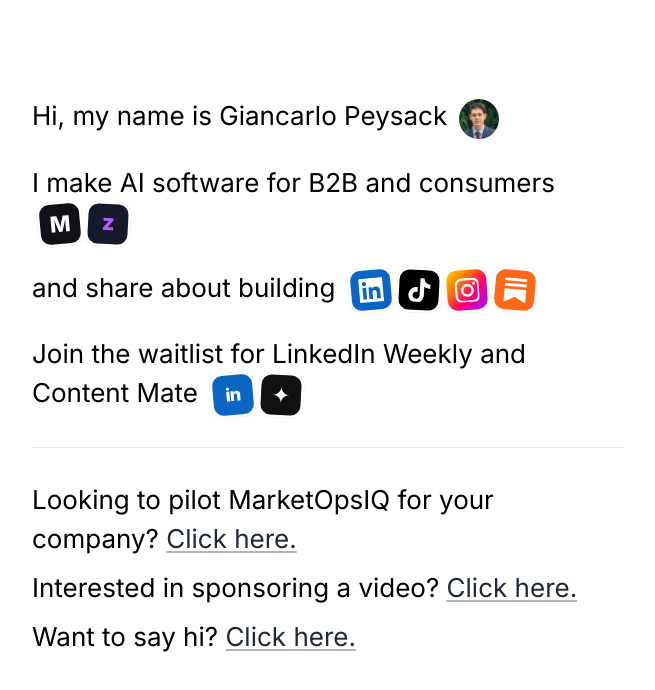
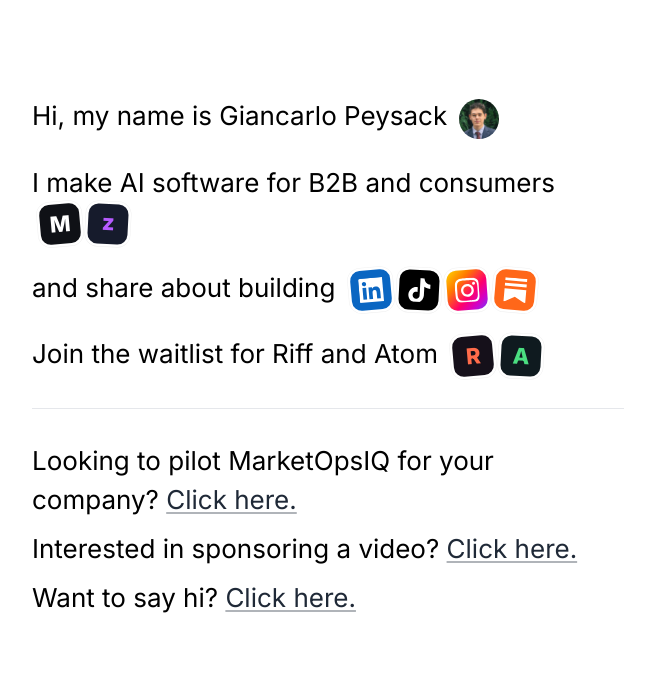
Before and after one commit to GiancarloPeysack/giancarlopeysack-com, a Next.js app: page / in a window 1280 px wide. Shown: the top 690 px of the page, without its empty margins (312-967 px from the left). Built offline with nearby package versions, Linux system fonts and the light colour scheme.

Commit message:
Rename waitlist products to Riff (LinkedIn) and Atom (Content)

```diff
--- a/app/page.tsx
+++ b/app/page.tsx
@@ -12,9 +12,9 @@
   marketops: "https://marketopsiq.com",
   genzi: "https://genzi.app",
   waitlistLinkedIn:
-    "mailto:gc.peysack@gmail.com?subject=Waitlist%3A%20LinkedIn%20Weekly&body=Please%20add%20me%20to%20the%20LinkedIn%20Weekly%20waitlist.",
+    "mailto:gc.peysack@gmail.com?subject=Waitlist%3A%20Riff&body=Please%20add%20me%20to%20the%20Riff%20waitlist.",
   waitlistContent:
-    "mailto:gc.peysack@gmail.com?subject=Waitlist%3A%20Content%20Mate&body=Please%20add%20me%20to%20the%20Content%20Mate%20waitlist.",
+    "mailto:gc.peysack@gmail.com?subject=Waitlist%3A%20Atom&body=Please%20add%20me%20to%20the%20Atom%20waitlist.",
   linkedin: "https://linkedin.com/in/gcpeysack",
   tiktok: "#",
   instagram: "#",
@@ -113,36 +113,24 @@
 
           {/* Launching soon + waitlist (merged) */}
           <p className="mt-7 sm:mt-6">
-            Join the waitlist for LinkedIn Weekly and Content Mate{" "}
+            Join the waitlist for Riff and Atom{" "}
             <span className="tile-row align-middle ml-2">
               <BrandTile
                 href={LINKS.waitlistLinkedIn}
-                label="LinkedIn Weekly, join waitlist"
-                tooltip="LinkedIn Weekly · multi-agent growth tool"
-                bg="#0A66C2"
-                fg="#FFFFFF"
-              >
-                <span
-                  className="text-white font-extrabold leading-none"
-                  style={{ fontSize: "18px", letterSpacing: "-0.04em" }}
-                >
-                  in
-                </span>
-              </BrandTile>
+                label="Riff, join waitlist"
+                tooltip="Riff · multi-agent LinkedIn growth tool"
+                bg="#15101A"
+                fg="#FF6B4A"
+                letter="R"
+              />
               <BrandTile
                 href={LINKS.waitlistContent}
-                label="Content Mate, join waitlist"
-                tooltip="Content Mate · AI video pipeline"
-                bg="#111111"
-                fg="#FFFFFF"
-              >
-                <span
-                  className="text-white leading-none"
-                  style={{ fontSize: "22px" }}
-                >
-                  ✦
-                </span>
-              </BrandTile>
+                label="Atom, join waitlist"
+                tooltip="Atom · AI short-form video pipeline"
+                bg="#0F1A1F"
+                fg="#4ADE80"
+                letter="A"
+              />
             </span>
           </p>
 
```
